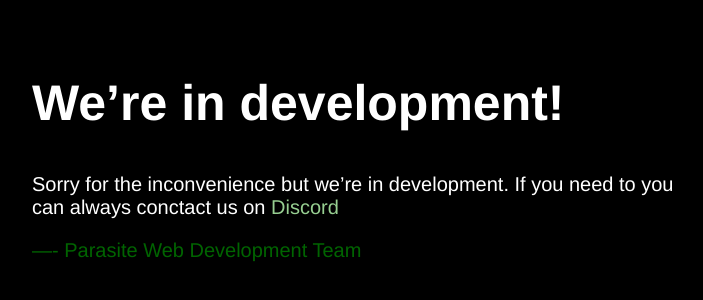
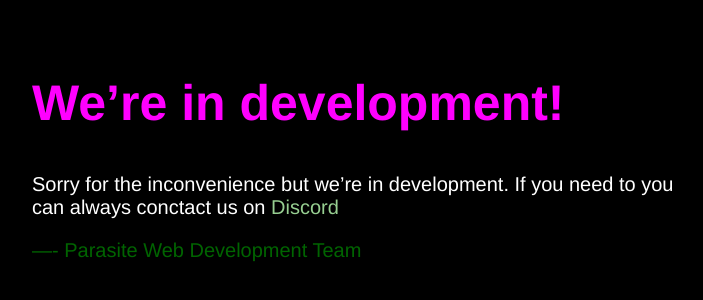
Before and after one commit to ParasiteMH/Parasite-Website, a plain HTML site: page index.html in a window 1280 px wide. Shown: the part 126-426 px from the top of the page, without its empty margins (283-986 px from the left). Drawn offline with Linux system fonts and the light colour scheme.

Commit message:
Update index.html

```diff
--- a/index.html
+++ b/index.html
@@ -15,7 +15,7 @@
 
 <article>
   <body style="background-color:black;">
-    <h1 style"color:magenta;">We&rsquo;re in development!</h1>
+    <h1 style="color:magenta;">We&rsquo;re in development!</h1>
     <div>
         <p>Sorry for the inconvenience but we&rsquo;re in development. If you need to you can always conctact us on <a href="https://discord.gg/f9neQmRtgt">Discord</a></p>
         <p style="color:darkgreen;">&mdash;- Parasite Web Development Team</p>
```
